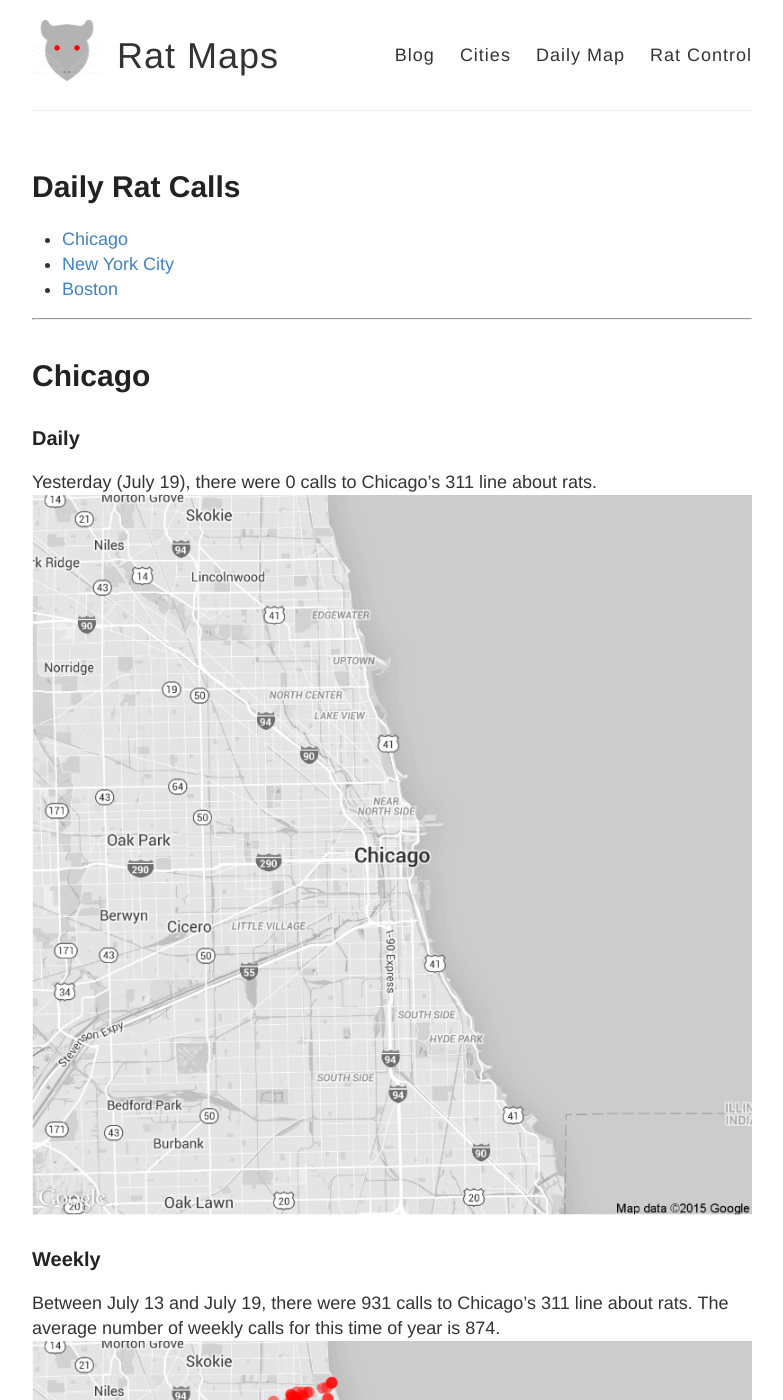
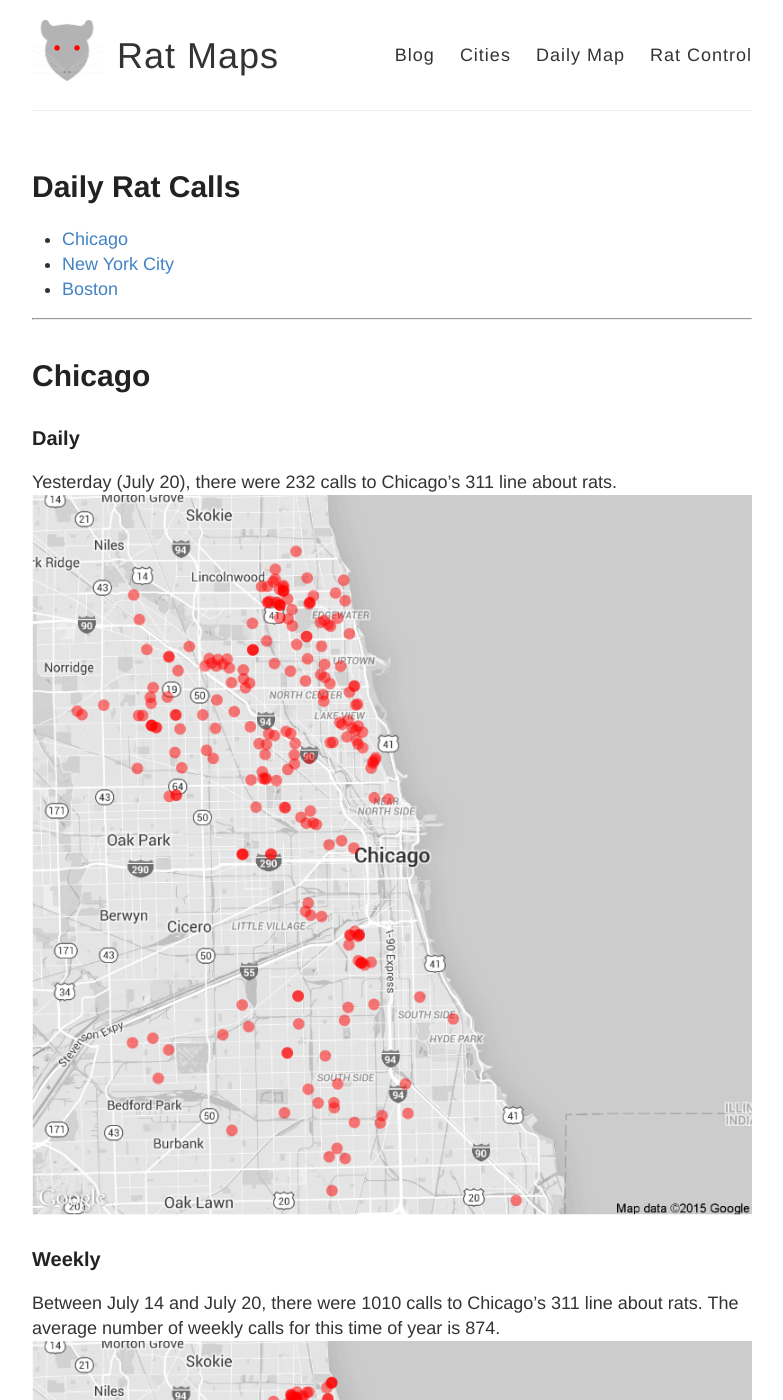
Before and after one commit to DanielHadley/ratmaps, a Jekyll site: the page built from daily.md, in a window 1280 px wide and 1400 px high. Shown: the whole window, without its empty margins (248-1031 px from the left). Built offline with Jekyll 4.4.1, drawn with Linux system fonts in a browser that asks for light colours; comment, search, counter and statistics services are not loaded; some of the changed text lies outside the part shown.

Commit message:
Daily Maps

```diff
--- a/daily.md
+++ b/daily.md
@@ -15,22 +15,22 @@
 
 ### Daily
 
-Yesterday (July 19), there were 0 calls to Chicago's 311 line about rats.
+Yesterday (July 20), there were 232 calls to Chicago's 311 line about rats.
 ![Chicago rat calls to 311 weekly map]({{ site.cityimages }}/daily/Chicago_Rat_Map_Daily.png)
 
 ### Weekly
-Between July 13 and July 19, there were 931 calls to Chicago's 311 line about rats. The average number of weekly calls for this time of year is 874.
+Between July 14 and July 20, there were 1010 calls to Chicago's 311 line about rats. The average number of weekly calls for this time of year is 874.
 ![Chicago rat calls to 311 weekly map]({{ site.cityimages }}/daily/Chicago_Rat_Map_Weekly.png)
 ***
 # New York City <a id="nyc"><a>
 
 ### Daily
 
-Yesterday (July 19), there were 0 calls to New York City's 311 line about rats.
+Yesterday (July 20), there were 0 calls to New York City's 311 line about rats.
 ![NYC rat calls to 311 weekly map]({{ site.cityimages }}/daily/NYC_Rat_Map_Daily.png)
 
 ### Weekly
-Between July 13 and July 19, there were 0 calls to New York City's 311 line about rats. The average number of weekly calls for this time of year is 276.
+Between July 14 and July 20, there were 0 calls to New York City's 311 line about rats. The average number of weekly calls for this time of year is 276.
 ![NYC rat calls to 311 weekly map]({{ site.cityimages }}/daily/NYC_Rat_Map_Weekly.png)
 
 Each red dot represents one call about a rat seen in that location. The dots are transparent, so multiple calls from one location will be seen as a solid dot. The usual caveats apply: more calls do not necessarily mean that there are more rats in that location than other parts of the city. A cluster of dots could indicate that one resident is unusually vocal about rodents in his or her neighborhood. Also, more densely populated neighborhoods tend to make more calls to 311.
```
Also changed, not shown: images/pages/daily/Chicago_Rat_Map_Daily.png, images/pages/daily/Chicago_Rat_Map_Weekly.png, images/pages/daily/NYC_Rat_Map_Daily.png, images/pages/daily/NYC_Rat_Map_Weekly.png.
